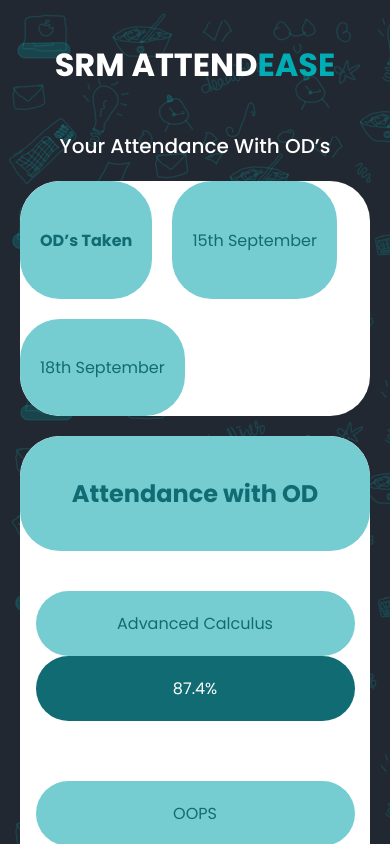
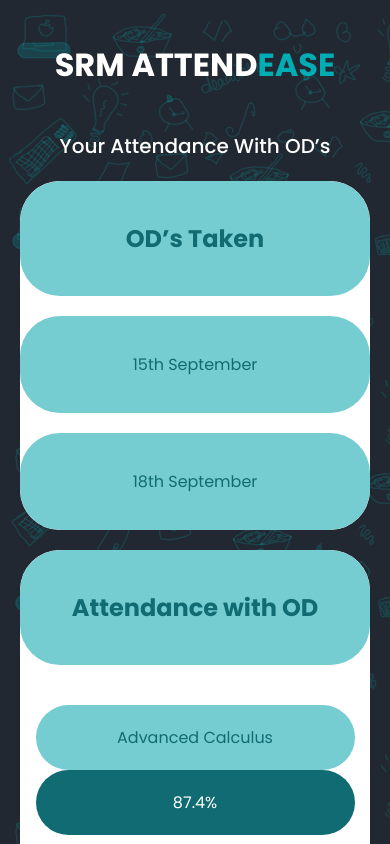
Before and after one commit to TartejBrothers/SRM-Attendease, a React (Create React App) app: page /od in a window 390 px wide. Shown: the top 844 px of the page. Built offline with nearby package versions, Linux system fonts and the light colour scheme.

Commit message:
Updated Od page

```diff
--- a/src/components/styles/od.css
+++ b/src/components/styles/od.css
@@ -91,7 +91,17 @@
   .odbody p {
     font-size: 20px;
   }
-
+  .odmaintop {
+    flex-direction: column;
+  }
+  .odmaintop .odheader h5 {
+    font-size: 24px;
+    margin-block-start: 20px;
+    margin-block-end: 20px;
+  }
+  .odcontentbody {
+    justify-content: center;
+  }
   .odcontentbodybottom {
     flex-direction: column;
     gap: 0px;
```
